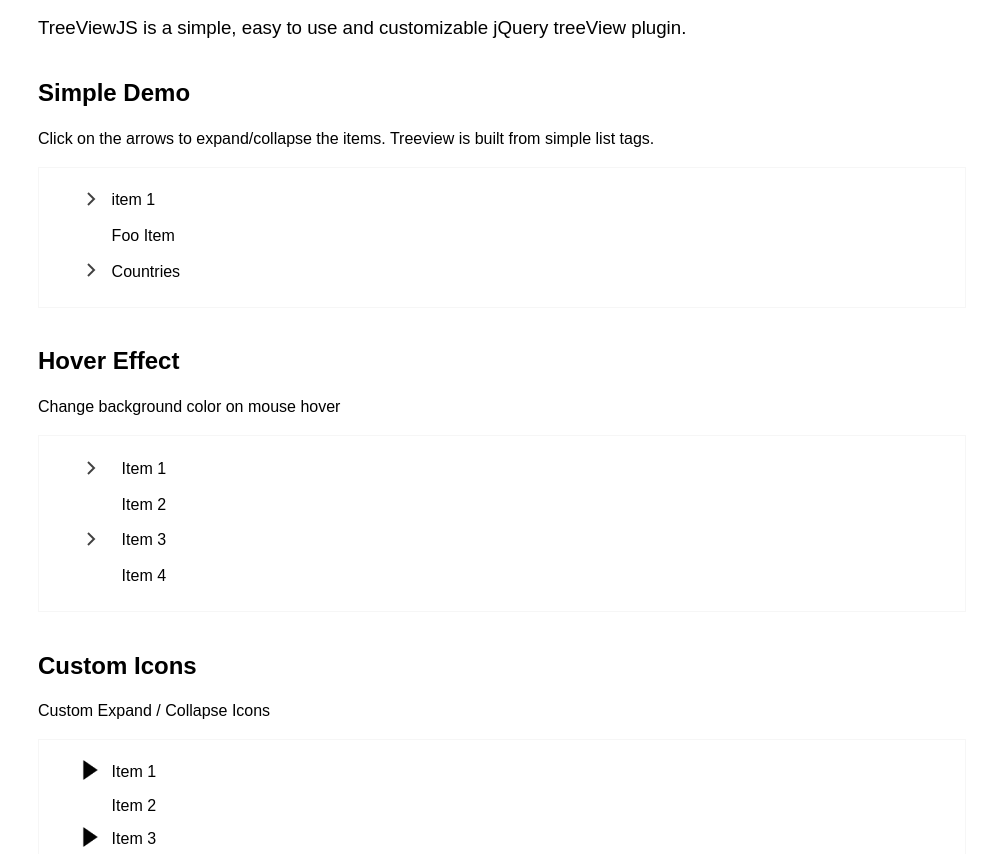
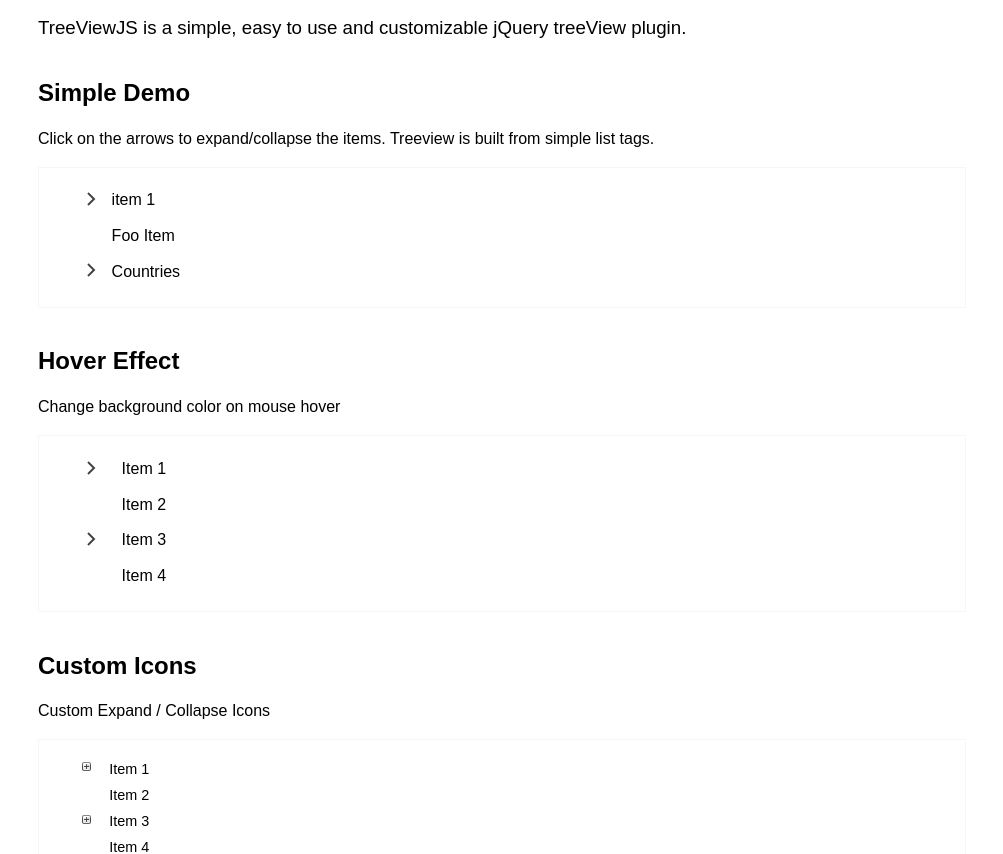
Before and after one commit to samarsault/TreeViewJS, a plain HTML site: page index.html in a window 1280 px wide. Shown: the part 101-955 px from the top of the page, without its empty margins (138-1141 px from the left). Drawn offline with nearby package versions, Linux system fonts and the light colour scheme.

Commit message:
Tree custom plus minus icons

```diff
--- a/css/customTree.css
+++ b/css/customTree.css
@@ -1,14 +1,15 @@
 /* custom tree icons */
 #iconTree li {
-	line-height: 20px;
+	line-height: 14px;
+	font-size: 90%;
 }
 
 #iconTree li.contains-items {
-	background-image: url('icons/d-arrow-left.png');
-	background-size: 20px 20px;
+	background-image: url('icons/expand.png');
+	background-size: 16px 16px;
 }
 
 #iconTree li.items-expanded {
-	background-image: url('icons/d-arrow-down.png');
-	background-size: 20px 20px;
+	background-image: url('icons/collapse.png');
+	background-size: 16px 16px;
 }
```
Also changed, not shown: css/icons/collapse.png (added), css/icons/d-arrow-down.png (deleted), css/icons/d-arrow-left.png (deleted), css/icons/expand.png (added).
